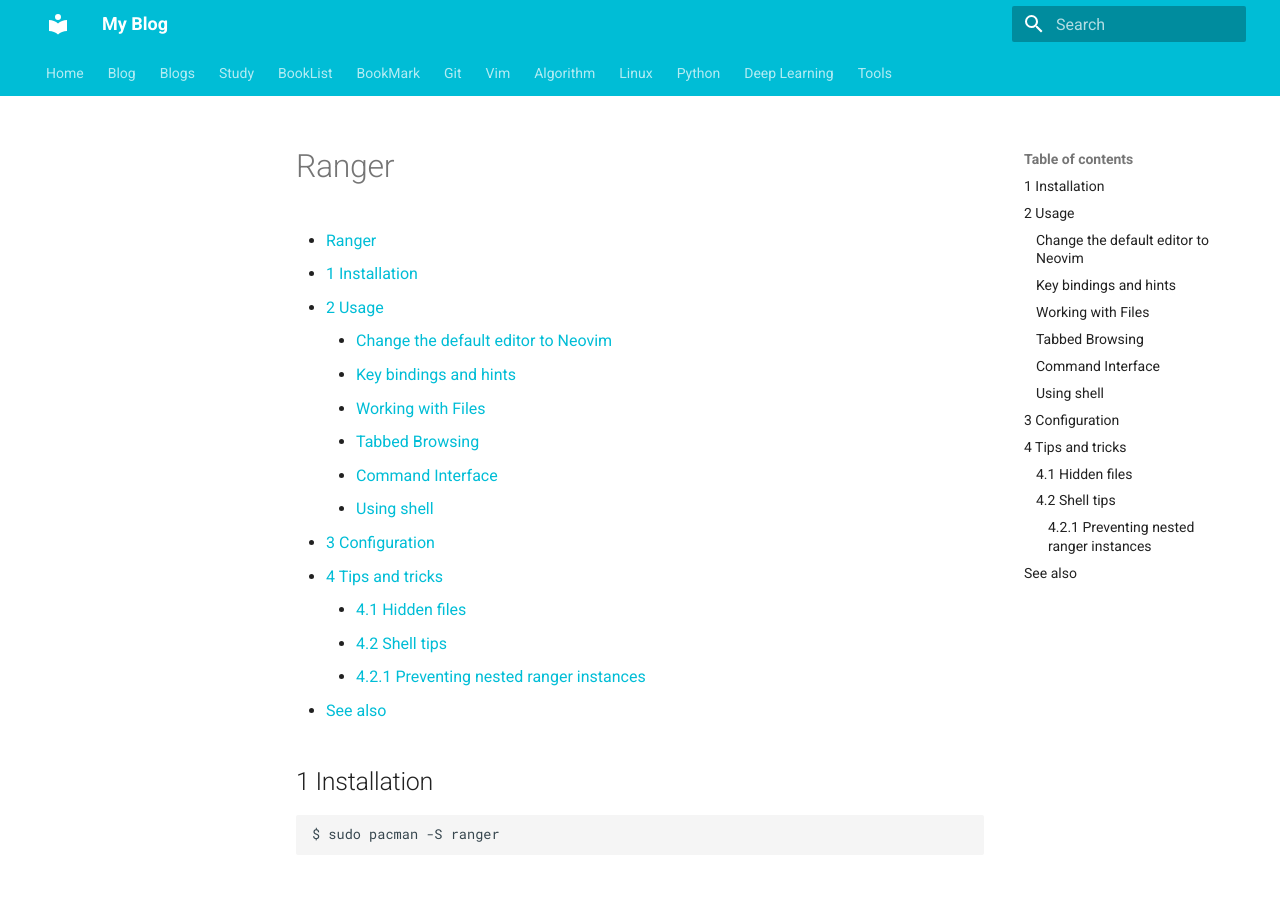
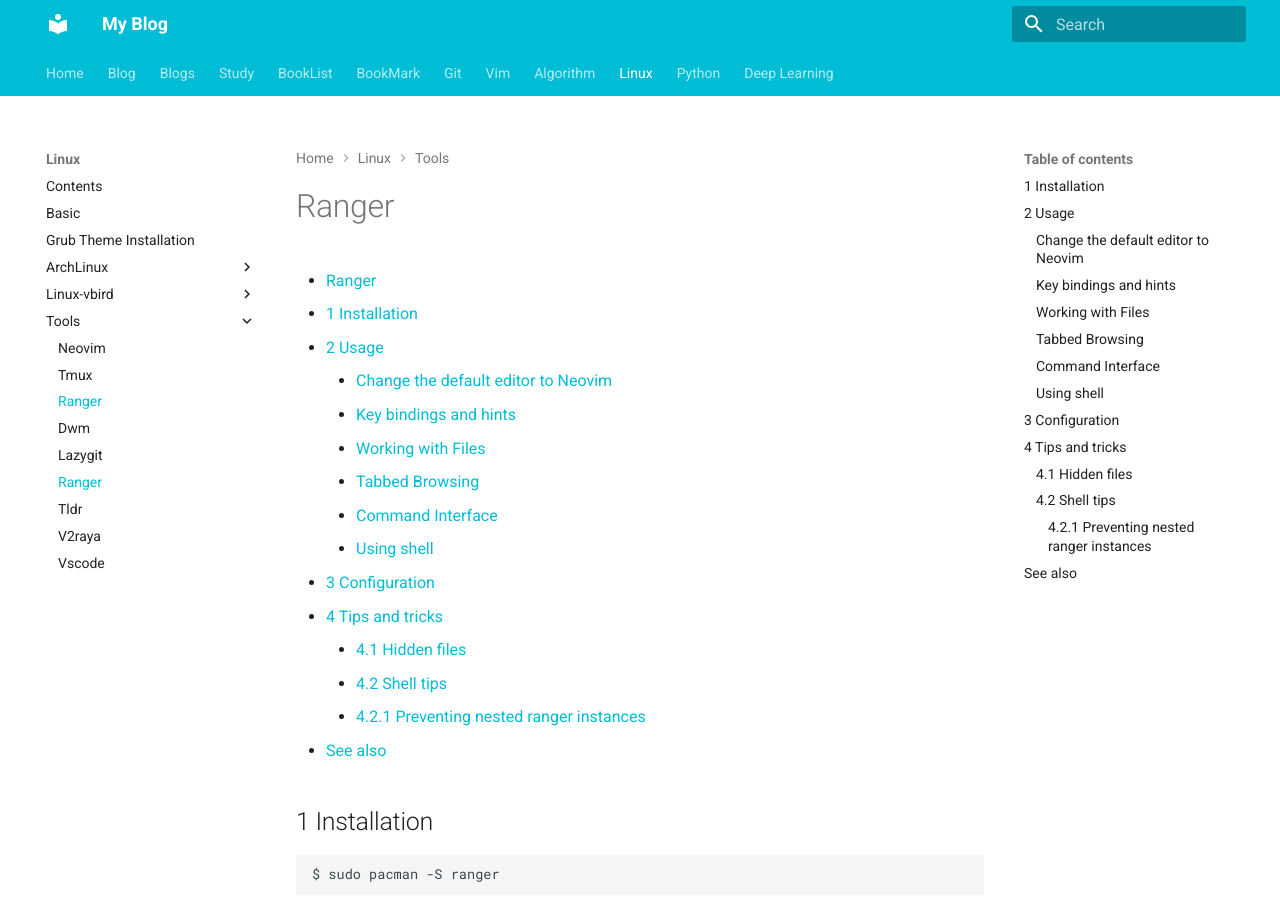
Before and after one commit to WGZ-W/wgz-w.github.io, an MkDocs documentation site: the page built from docs/Linux/Tools/ranger.md, in a window 1280 px wide and 900 px high. Built offline with MkDocs 1.6.1 and Material for MkDocs 9.7.7, drawn with Linux system fonts in a browser that asks for light colours; some of the changed lines change nothing that is shown.

Commit message:
Fix mkdocs.yml

```diff
--- a/mkdocs.yml
+++ b/mkdocs.yml
@@ -94,6 +94,16 @@ nav:
       - Linux/ArchLinux-Linux/mysecond.md
     - Linux-vbird:
       - Linux/Linux-Vbird/chapter-0.md
+    - Tools:
+      - Linux/Tools/nvim.md
+      - Linux/Tools/tmux.md
+      - Linux/Tools/ranger.md
+      - Linux/Tools/dwm.md
+      - Linux/Tools/lazygit.md
+      - Linux/Tools/ranger.md
+      - Linux/Tools/tldr.md
+      - Linux/Tools/v2raya.md
+      - Linux/Tools/vscode.md
 
 
   - Python:
@@ -113,14 +123,3 @@ nav:
     - Deep-Learning/deep-learning.md
     - dive-into-deep-learning:
       - Deep-Learning/dive-into-deep-learning/linear-network.md
-
-  - Tools:
-    - Tools/nvim.md
-    - Tools/tmux.md
-    - Tools/ranger.md
-    - Tools/dwm.md
-    - Tools/lazygit.md
-    - Tools/ranger.md
-    - Tools/tldr.md
-    - Tools/v2raya.md
-    - Tools/vscode.md
```
